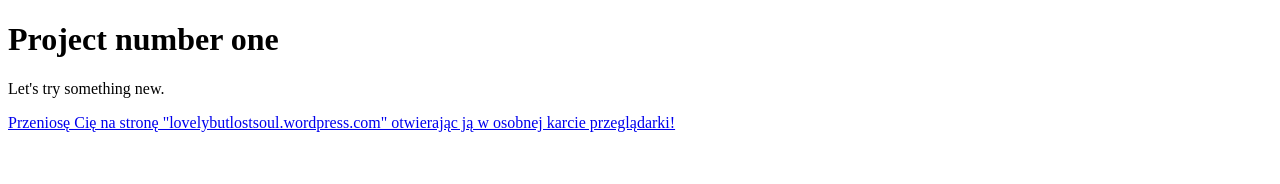
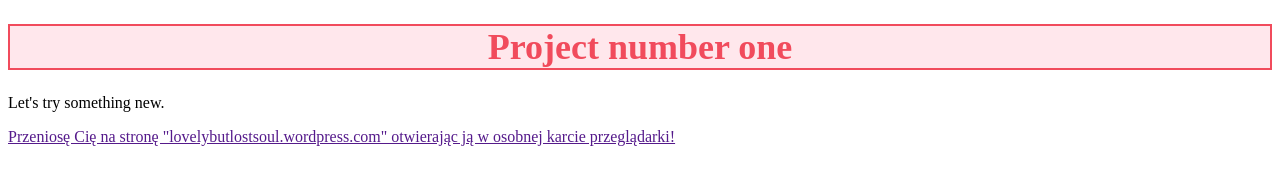
Before and after one commit to KallaMCreates/projectNO2, a plain HTML site: page ProjectNO2/projectno2.html in a window 1280 px wide. Drawn offline with Linux system fonts and the light colour scheme.

Commit message:
nowości

```diff
--- a/ProjectNO2/project222.css
+++ b/ProjectNO2/project222.css
@@ -0,0 +1,7 @@
+.project1 {
+    font-size: 36px;
+    text-align: center;
+    border: 2px solid #f14b5c;
+    color: #f14b5c; /* kolor pomarańczowy */
+    background-color: #FFE7EC; /* kolor jasnoróżowy */
+}
--- a/ProjectNO2/projectno2.html
+++ b/ProjectNO2/projectno2.html
@@ -3,13 +3,13 @@
 <head>
     <meta charset="utf-8">
     <title>Hello in my world!</title>
-    <link rel="stylesheet" href="ProjectNO2/project222.css">
+    <link rel="stylesheet" href="project222.css">
 </head>
 
 <body>
 <h1 class = "project1"> Project number one </h1>
 <p> Let's try something new. </p>
-<a href="www.lovelybutlostsoul.wordpress.com" target="_blank">
+<a href="" target="_blank">
     Przeniosę Cię na stronę "lovelybutlostsoul.wordpress.com" otwierając ją w osobnej karcie przeglądarki!
 </a>
 </body>
```
